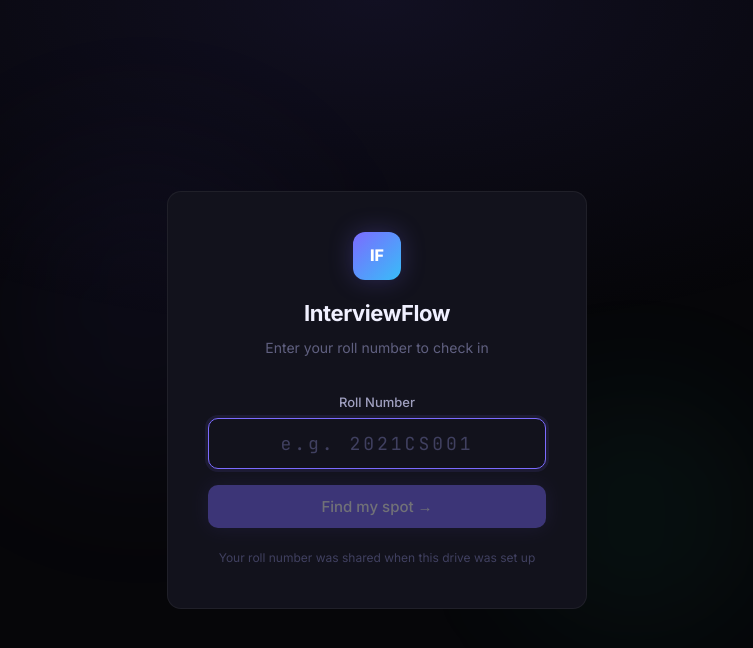
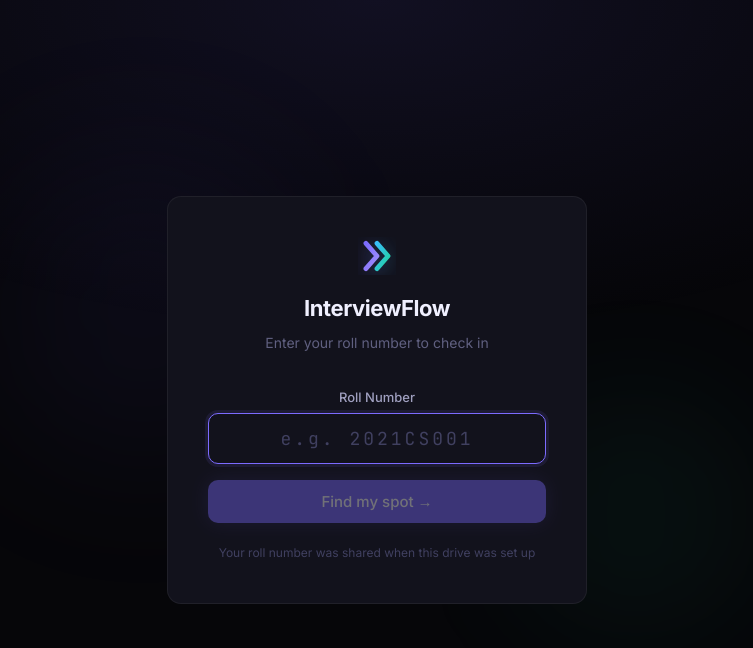
Before and after one commit to rishabjain19/InterviewFlow, a React (Vite) app in the folder frontend/: page /session/1/join in a window 1280 px wide. Shown: the top 648 px of the page, without its empty margins (263-1016 px from the left). Built offline with nearby package versions, Linux system fonts and the light colour scheme; no server answers.

Commit message:
design: replace solid boxed logos with clean glowing double chevrons

```diff
--- a/frontend/src/pages/LoginPage.jsx
+++ b/frontend/src/pages/LoginPage.jsx
@@ -70,11 +70,22 @@ export default function LoginPage() {
       <div style={s.glowBlob2} />
 
       <div style={s.container}>
-        {/* Unified Top Branding */}
+        {/* Unified Top Branding with Modern Double-Chevron Flow Logo */}
         <div style={s.brandHeader} onClick={() => navigate("/")}>
-          <div style={s.logoIcon}>
-            <svg xmlns="http://www.w3.org/2000/svg" viewBox="0 0 24 24" width="22" height="22" fill="none" stroke="currentColor" strokeWidth="2.5" strokeLinecap="round" strokeLinejoin="round">
-              <path d="M12 2L2 7l10 5 10-5-10-5zM2 17l10 5 10-5M2 12l10 5 10-5"/>
+          <div style={s.logoContainer}>
+            <svg xmlns="http://www.w3.org/2000/svg" viewBox="0 0 24 24" width="34" height="34" fill="none">
+              <defs>
+                <linearGradient id="logo-grad-1" x1="0%" y1="0%" x2="100%" y2="100%">
+                  <stop offset="0%" stopColor="#7c6bff" />
+                  <stop offset="100%" stopColor="#a78bfa" />
+                </linearGradient>
+                <linearGradient id="logo-grad-2" x1="0%" y1="0%" x2="100%" y2="100%">
+                  <stop offset="0%" stopColor="#38bdf8" />
+                  <stop offset="100%" stopColor="#22d3a0" />
+                </linearGradient>
+              </defs>
+              <path d="M5 4l7 8-7 8" stroke="url(#logo-grad-1)" strokeWidth="3" strokeLinecap="round" strokeLinejoin="round" style={{ filter: "drop-shadow(0 2px 6px rgba(124, 107, 255, 0.35))" }} />
+              <path d="M12 4l7 8-7 8" stroke="url(#logo-grad-2)" strokeWidth="3" strokeLinecap="round" strokeLinejoin="round" style={{ filter: "drop-shadow(0 2px 6px rgba(56, 189, 248, 0.35))" }} />
             </svg>
           </div>
           <h1 style={s.brandTitle}>InterviewFlow</h1>
@@ -390,16 +401,13 @@ const s = {
     cursor: "pointer",
     textAlign: "center",
   },
-  logoIcon: {
+  logoContainer: {
     width: 44,
     height: 44,
-    background: "linear-gradient(135deg, var(--accent) 0%, var(--accent-2) 100%)",
-    borderRadius: 12,
     display: "flex",
     alignItems: "center",
     justifyContent: "center",
-    color: "#fff",
-    boxShadow: "0 0 24px var(--accent-glow)",
+    color: "var(--accent)",
   },
   brandTitle: {
     fontWeight: 800,
--- a/frontend/src/pages/StudentJoinPage.jsx
+++ b/frontend/src/pages/StudentJoinPage.jsx
@@ -35,7 +35,20 @@ export default function StudentJoinPage() {
       <div style={s.card} className="card animate-scale">
         <div style={s.header}>
           <div style={s.logoWrap}>
-            <div style={s.logo}>IF</div>
+            <svg xmlns="http://www.w3.org/2000/svg" viewBox="0 0 24 24" width="38" height="38" fill="none">
+              <defs>
+                <linearGradient id="logo-grad-1" x1="0%" y1="0%" x2="100%" y2="100%">
+                  <stop offset="0%" stopColor="#7c6bff" />
+                  <stop offset="100%" stopColor="#a78bfa" />
+                </linearGradient>
+                <linearGradient id="logo-grad-2" x1="0%" y1="0%" x2="100%" y2="100%">
+                  <stop offset="0%" stopColor="#38bdf8" />
+                  <stop offset="100%" stopColor="#22d3a0" />
+                </linearGradient>
+              </defs>
+              <path d="M5 4l7 8-7 8" stroke="url(#logo-grad-1)" strokeWidth="3" strokeLinecap="round" strokeLinejoin="round" style={{ filter: "drop-shadow(0 2px 6px rgba(124, 107, 255, 0.35))" }} />
+              <path d="M12 4l7 8-7 8" stroke="url(#logo-grad-2)" strokeWidth="3" strokeLinecap="round" strokeLinejoin="round" style={{ filter: "drop-shadow(0 2px 6px rgba(56, 189, 248, 0.35))" }} />
+            </svg>
           </div>
           <h1 style={s.title}>InterviewFlow</h1>
           <p style={s.subtitle}>Enter your roll number to check in</p>
@@ -79,7 +92,6 @@ const s = {
   card: { width:'100%', maxWidth:420, padding:40, position:'relative', zIndex:1 },
   header: { textAlign:'center', marginBottom:32 },
   logoWrap: { display:'flex', justifyContent:'center', marginBottom:16 },
-  logo: { width:48, height:48, background:'linear-gradient(135deg, var(--accent), var(--teal))', borderRadius:12, display:'flex', alignItems:'center', justifyContent:'center', fontWeight:800, fontSize:16, color:'#fff', boxShadow:'0 0 24px var(--accent-glow)' },
   title: { fontSize:22, fontWeight:700, marginBottom:6, letterSpacing:'-0.02em' },
   subtitle: { fontSize:14, color:'var(--text-3)' },
   form: { display:'flex', flexDirection:'column', gap:16 },
```
